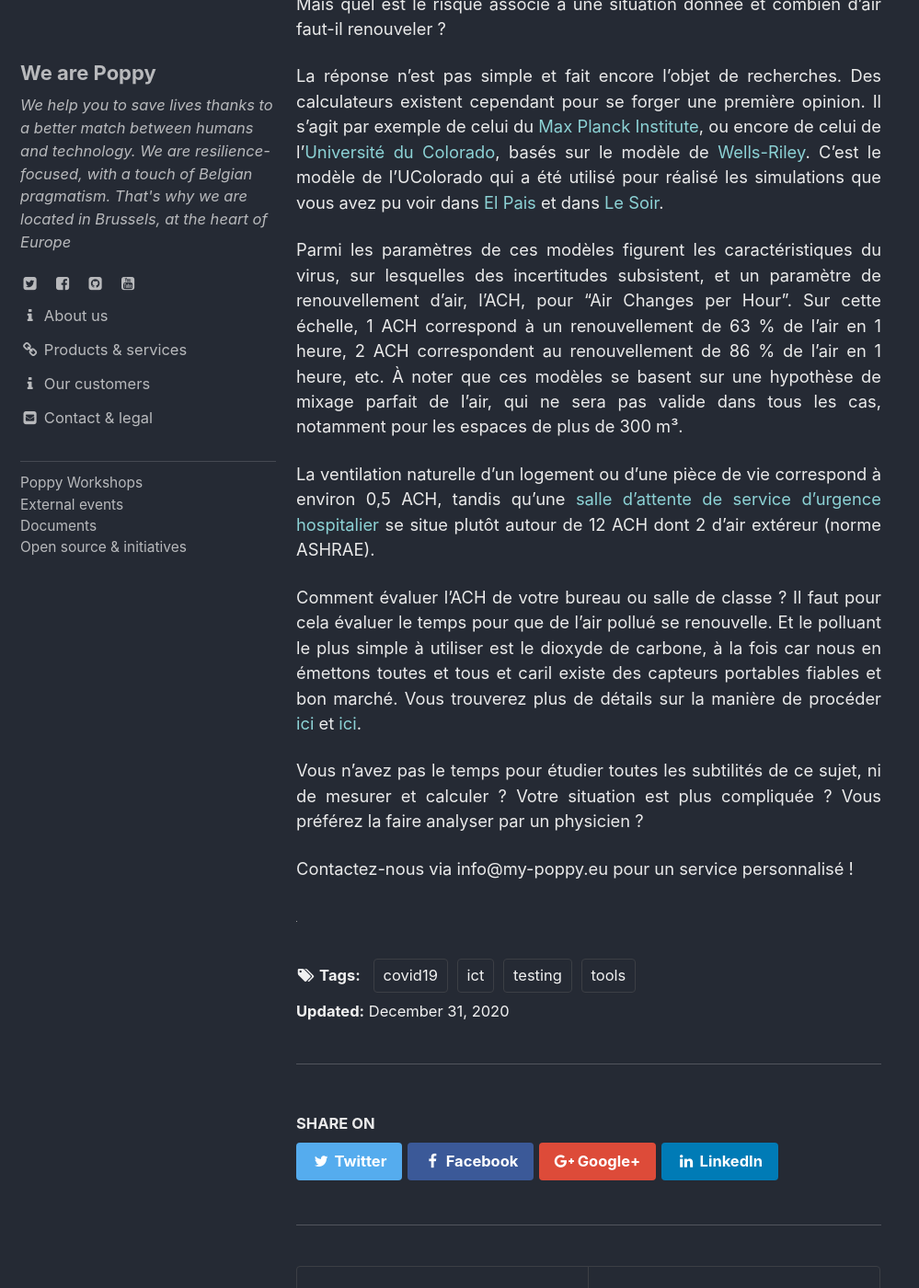
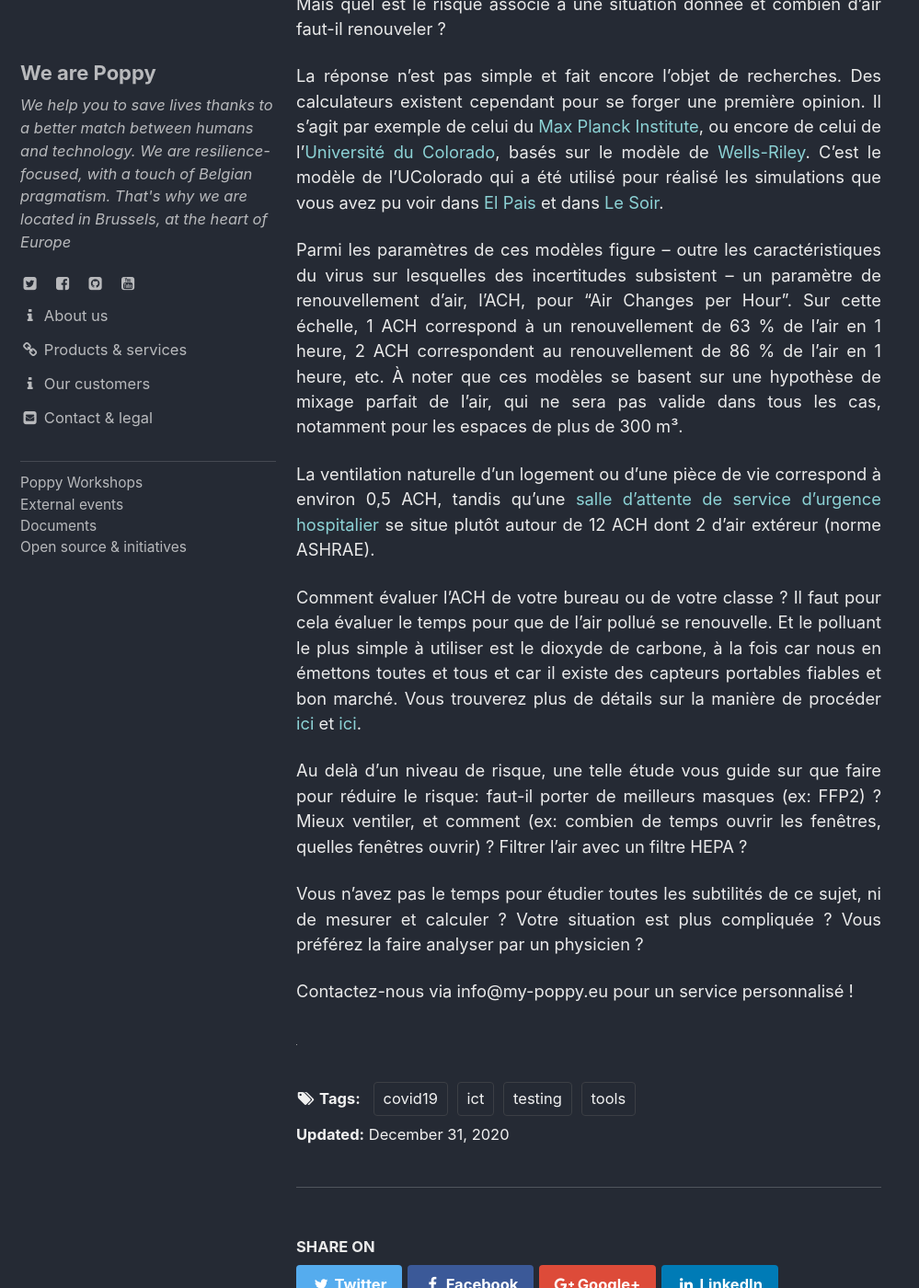
Before and after one commit to ccloquet/ccloquet.github.io, a Jekyll site: the page built from _posts/2020-12-31-ICT-aerosols.md, in a window 1280 px wide and 1400 px high, scrolled down 450 px. Shown: the whole window at 92% size, without its empty margins (0-999 px from the left). Built offline with Jekyll 4.4.1, drawn with Linux system fonts in a browser that asks for light colours; cached includes are drawn as plain includes; some of the changed text lies outside the part shown.

Commit message:
Update 2020-12-31-ICT-aerosols.md

```diff
--- a/_posts/2020-12-31-ICT-aerosols.md
+++ b/_posts/2020-12-31-ICT-aerosols.md
@@ -12,11 +12,13 @@ Mais quel est le risque associé à une situation donnée et combien d'air faut-
 
 La réponse n'est pas simple et fait encore l'objet de recherches. Des calculateurs existent cependant pour se forger une première opinion. Il s'agit par exemple de celui du [Max Planck Institute](https://www.mpic.de/4747361/risk-calculator?en), ou encore de celui de l'[Université du Colorado](https://docs.google.com/spreadsheets/d/16K1OQkLD4BjgBdO8ePj6ytf-RpPMlJ6aXFg3PrIQBbQ/edit#gid=1492878576), basés sur le modèle de [Wells-Riley](https://pubmed.ncbi.nlm.nih.gov/12950586/). C'est le modèle de l'UColorado qui a été utilisé pour réalisé les simulations que vous avez pu voir dans [El Pais](https://english.elpais.com/society/2020-10-28/a-room-a-bar-and-a-class-how-the-coronavirus-is-spread-through-the-air.html) et dans [Le Soir](https://plus.lesoir.be/336123/article/2020-11-12/un-salon-un-bar-et-une-classe-comment-se-transmet-le-coronavirus-dans-lair).
 
-Parmi les paramètres de ces modèles figurent les caractéristiques du virus, sur lesquelles des incertitudes subsistent, et un paramètre de renouvellement d'air, l'ACH, pour "Air Changes per Hour". Sur cette échelle, 1 ACH correspond à un renouvellement de 63 % de l'air en 1 heure, 2 ACH correspondent au renouvellement de 86 % de l'air en 1 heure, etc. À noter que ces modèles se basent sur une hypothèse de mixage parfait de l'air, qui ne sera pas valide dans tous les cas, notamment pour les espaces de plus de 300 m³.
+Parmi les paramètres de ces modèles figure -- outre les caractéristiques du virus sur lesquelles des incertitudes subsistent -- un paramètre de renouvellement d'air, l'ACH, pour "Air Changes per Hour". Sur cette échelle, 1 ACH correspond à un renouvellement de 63 % de l'air en 1 heure, 2 ACH correspondent au renouvellement de 86 % de l'air en 1 heure, etc. À noter que ces modèles se basent sur une hypothèse de mixage parfait de l'air, qui ne sera pas valide dans tous les cas, notamment pour les espaces de plus de 300 m³.
 
 La ventilation naturelle d'un logement ou d'une pièce de vie correspond à environ 0,5 ACH, tandis qu'une [salle d'attente de service d'urgence hospitalier](https://www.ashrae.org/file%20library/technical%20resources/standards%20and%20guidelines/standards%20addenda/170-2017/170_2017_p_20200302.pdf) se situe plutôt autour de 12 ACH dont 2 d'air extéreur (norme ASHRAE).
 
-Comment évaluer l'ACH de votre bureau ou salle de classe ? Il faut pour cela évaluer le temps pour que de l'air pollué se renouvelle. Et le polluant le plus simple à utiliser est le dioxyde de carbone, à la fois car nous en émettons toutes et tous et caril existe des capteurs portables fiables et bon marché. Vous trouverez plus de détails sur la manière de procéder [ici](https://schools.forhealth.org/wp-content/uploads/sites/19/2020/08/Harvard-Healthy-Buildings-program-How-to-assess-classroom-ventilation-08-28-2020.pdf) et [ici](https://medium.com/@jjose_19945/how-to-quantify-the-ventilation-rate-of-an-indoor-space-using-a-cheap-co2-monitor-4d8b6d4dab44).
+Comment évaluer l'ACH de votre bureau ou de votre classe ? Il faut pour cela évaluer le temps pour que de l'air pollué se renouvelle. Et le polluant le plus simple à utiliser est le dioxyde de carbone, à la fois car nous en émettons toutes et tous et car il existe des capteurs portables fiables et bon marché. Vous trouverez plus de détails sur la manière de procéder [ici](https://schools.forhealth.org/wp-content/uploads/sites/19/2020/08/Harvard-Healthy-Buildings-program-How-to-assess-classroom-ventilation-08-28-2020.pdf) et [ici](https://medium.com/@jjose_19945/how-to-quantify-the-ventilation-rate-of-an-indoor-space-using-a-cheap-co2-monitor-4d8b6d4dab44).
+
+Au delà d'un niveau de risque, une telle étude vous guide sur que faire pour réduire le risque: faut-il porter de meilleurs masques (ex: FFP2) ? Mieux ventiler, et comment (ex: combien de temps ouvrir les fenêtres, quelles fenêtres ouvrir) ? Filtrer l'air avec un filtre HEPA ?
 
 Vous n'avez pas le temps pour étudier toutes les subtilités de ce sujet, ni de mesurer et calculer ? Votre situation est plus compliquée ? Vous préférez la faire analyser par un physicien ?
 
```
